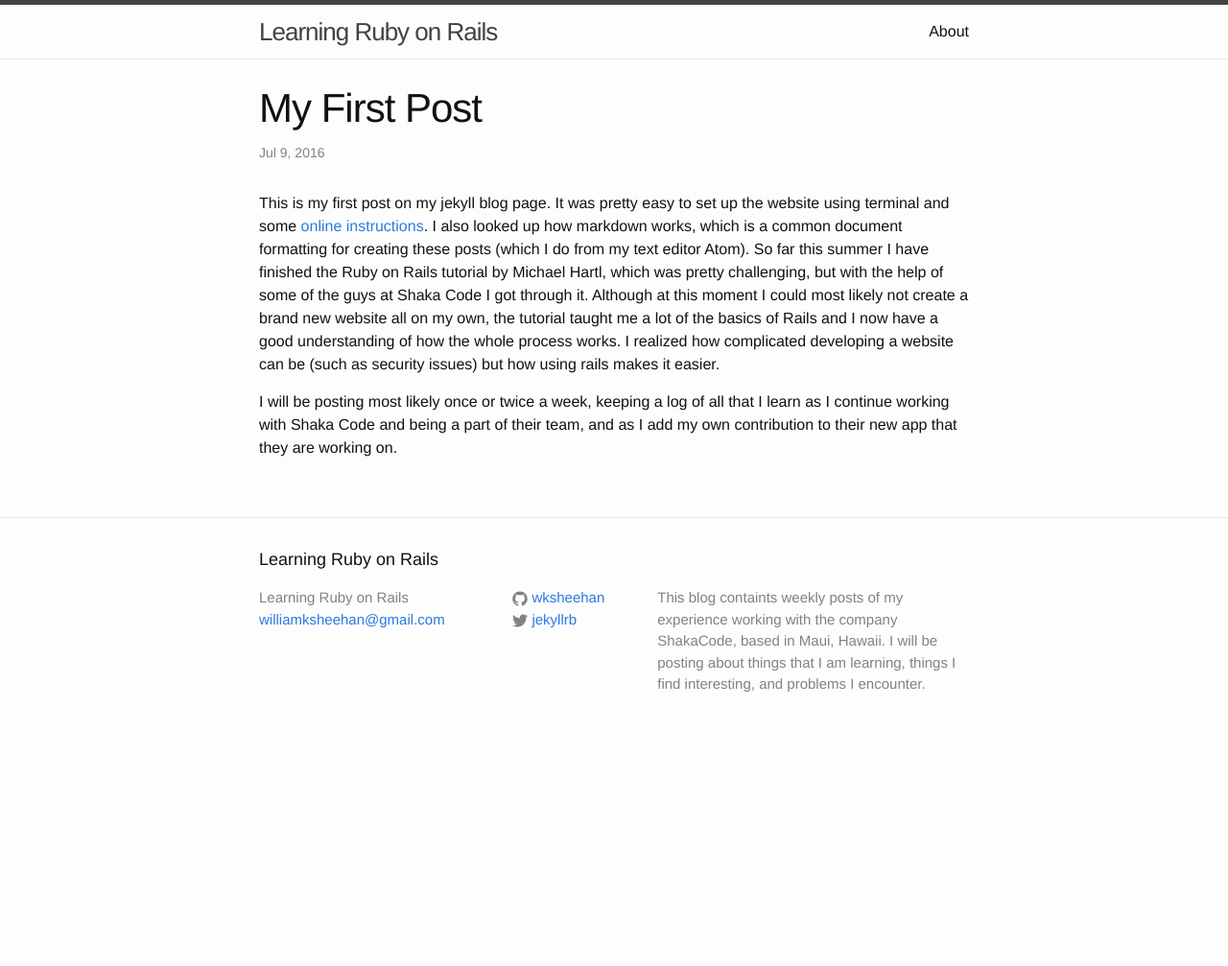
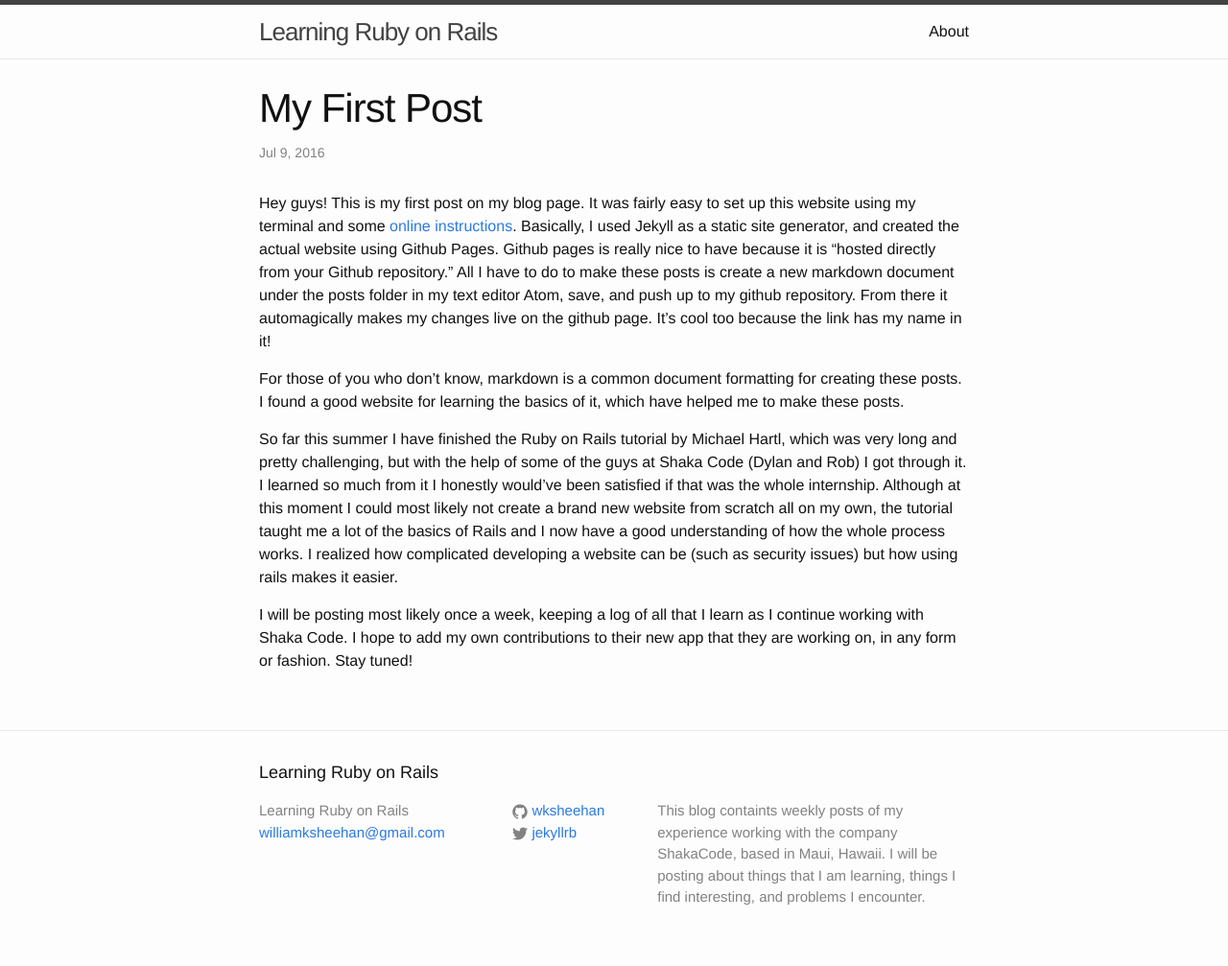
Before and after one commit to wksheehan/wksheehan.github.io, a Jekyll site: the page built from _posts/2016-07-09-my-first-post.markdown, in a window 1280 px wide. Shown: the whole page at 96% size. Built offline with Jekyll 4.4.1, drawn with Linux system fonts in a browser that asks for light colours; before the commit the page ends 900 px from its top, so only the background shows below that.

Commit message:
Minor changes to some of the posts

```diff
--- a/_posts/2016-07-09-my-first-post.markdown
+++ b/_posts/2016-07-09-my-first-post.markdown
@@ -4,6 +4,10 @@ title: "My First Post"
 date: 2016-07-09 9:16
 categories: jekyll update
 ---
-This is my first post on my jekyll blog page. It was pretty easy to set up the website using terminal and some [online instructions](https://help.github.com/articles/setting-up-your-github-pages-site-locally-with-jekyll/#requirements). I also looked up how markdown works, which is a common document formatting for creating these posts (which I do from my text editor Atom). So far this summer I have finished the Ruby on Rails tutorial by Michael Hartl, which was pretty challenging, but with the help of some of the guys at Shaka Code I got through it. Although at this moment I could most likely not create a brand new website all on my own, the tutorial taught me a lot of the basics of Rails and I now have a good understanding of how the whole process works. I realized how complicated developing a website can be (such as security issues) but how using rails makes it easier.
+Hey guys! This is my first post on my blog page. It was fairly easy to set up this website using my terminal and some [online instructions](https://help.github.com/articles/setting-up-your-github-pages-site-locally-with-jekyll/#requirements). Basically, I used Jekyll as a static site generator, and created the actual website using Github Pages. Github pages is really nice to have because it is "hosted directly from your Github repository." All I have to do to make these posts is create a new markdown document under the posts folder in my text editor Atom, save, and push up to my github repository. From there it automagically makes my changes live on the github page. It's cool too because the link has my name in it!
 
-I will be posting most likely once or twice a week, keeping a log of all that I learn as I continue working with Shaka Code and being a part of their team, and as I add my own contribution to their new app that they are working on.
+For those of you who don't know, markdown is a common document formatting for creating these posts. I found a good website for learning the basics of it, which have helped me to make these posts.
+
+So far this summer I have finished the Ruby on Rails tutorial by Michael Hartl, which was very long and pretty challenging, but with the help of some of the guys at Shaka Code (Dylan and Rob) I got through it. I learned so much from it I honestly would've been satisfied if that was the whole internship. Although at this moment I could most likely not create a brand new website from scratch all on my own, the tutorial taught me a lot of the basics of Rails and I now have a good understanding of how the whole process works. I realized how complicated developing a website can be (such as security issues) but how using rails makes it easier.
+
+I will be posting most likely once a week, keeping a log of all that I learn as I continue working with Shaka Code. I hope to add my own contributions to their new app that they are working on, in any form or fashion. Stay tuned!
--- a/_posts/2016-07-29-editing-prs.markdown
+++ b/_posts/2016-07-29-editing-prs.markdown
@@ -12,7 +12,7 @@ What I found most interesting about this process, that I came to realize that da
 
 It has been nice being able to work at home for most of this summer and choose my own hours, just like the actual people at ShakaCode do. I would be really excited to work for a company like this. Some cool things about their home "offices" I like:
 
-Underneath their stand-up desks are footstools where they rest one foot to alternate the weight, which is nice to have during hours of standing.
+Underneath their stand-up desks are footstools where they can rest a foot to alternate their weight, which is nice to have during hours of standing.
 
 They have multiple screens that are hooked up to one computer, between which they can drag and view several windows at once. It reminds me a lot of the Iron Man movies, where Tony Stark does the same thing but with a touchscreen hologram thingy.
 
@@ -22,6 +22,6 @@ They have multiple screens that are hooked up to one computer, between which the
 
 
 
-AND they have really cool keyboards that apparently makes typing easier, which honestly looks harder to me. But I bet once you get the hang of it it makes things a lot faster. (Mom, I know what I want for Christmas!)
+They have really cool keyboards that apparently makes typing easier, but which honestly looks *harder* to me. But I bet once you get the hang of it it makes things a lot faster. (Mom, I know what I want for Christmas!)
 
 ![Coding keyboard](http://images.anandtech.com/doci/6861/Kinesis%20Advantage%20(1)_575px.jpg)
```
